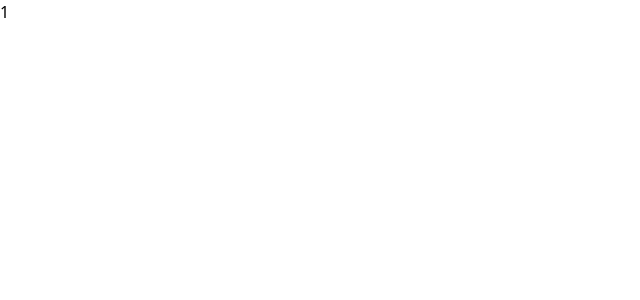
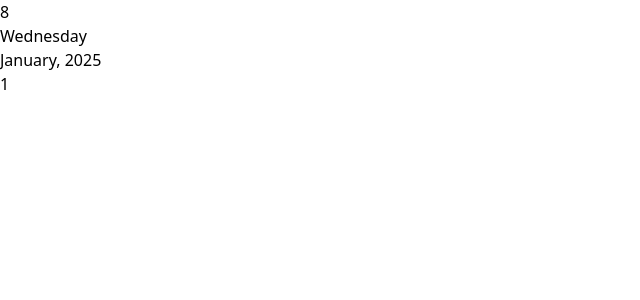
Before and after one commit to berjodev/t0d1, a React (Vite) app: page / in a window 1280 px wide. Shown: the top 300 px of the page, without its empty margins (0-640 px from the left). Built offline with nearby package versions, Linux system fonts and the light colour scheme.

Commit message:
feat: header displaying current date

```diff
--- a/src/components/Header/index.tsx
+++ b/src/components/Header/index.tsx
@@ -1,3 +1,21 @@
+import useDate from "../hooks/use-date";
+
 export default function Header() {
-  return <div className="w-full"></div>;
+  const day = useDate({ getInfo: "dayOfTheMonth" });
+  const dayOfTheWeek = useDate({ getInfo: "dayOfTheWeek" });
+  const monthYear = useDate({ getInfo: "monthYear" });
+
+  return (
+    <div className="w-full">
+      <div className="flex">
+        <h2 className="font-bold text-3xl">{day}</h2>
+        <div className="pl-5">
+          <h3 className="text-gray-500">{dayOfTheWeek}</h3>
+          <h3 className="text-gray-500">
+            {monthYear.month}, {monthYear.year}
+          </h3>
+        </div>
+      </div>
+    </div>
+  );
 }
--- a/src/components/hooks/use-date/index.tsx
+++ b/src/components/hooks/use-date/index.tsx
@@ -4,11 +4,9 @@ type Props = {
   getInfo: "dayOfTheMonth" | "dayOfTheWeek" | "monthYear";
 };
 
-type Return = number | string | { month: string; year: number } | Date;
-
 const date = new Date();
 
-export default function useDate({ getInfo }: Props): Return {
+export default function useDate({ getInfo }: Props): any {
   if (getInfo === "dayOfTheMonth") return date.getDate();
 
   if (getInfo === "dayOfTheWeek") return daysOfWeek[date.getDay()];
@@ -19,5 +17,5 @@ export default function useDate({ getInfo }: Props): Return {
       year: date.getFullYear(),
     };
 
-  return date;
+  return "";
 }
```
Also changed, not shown: src/components/Layout/index.tsx (+3 -7 lines).
